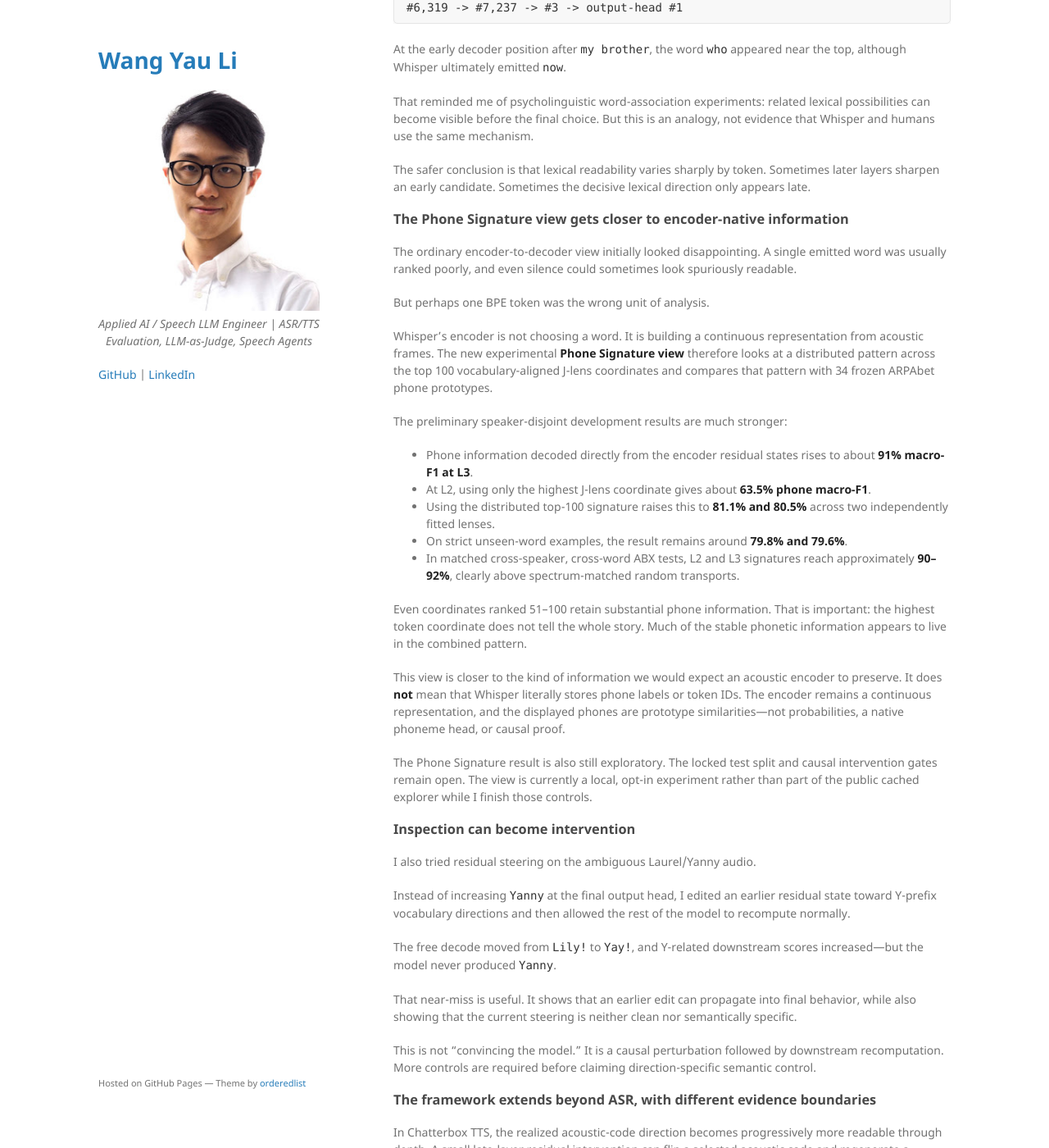
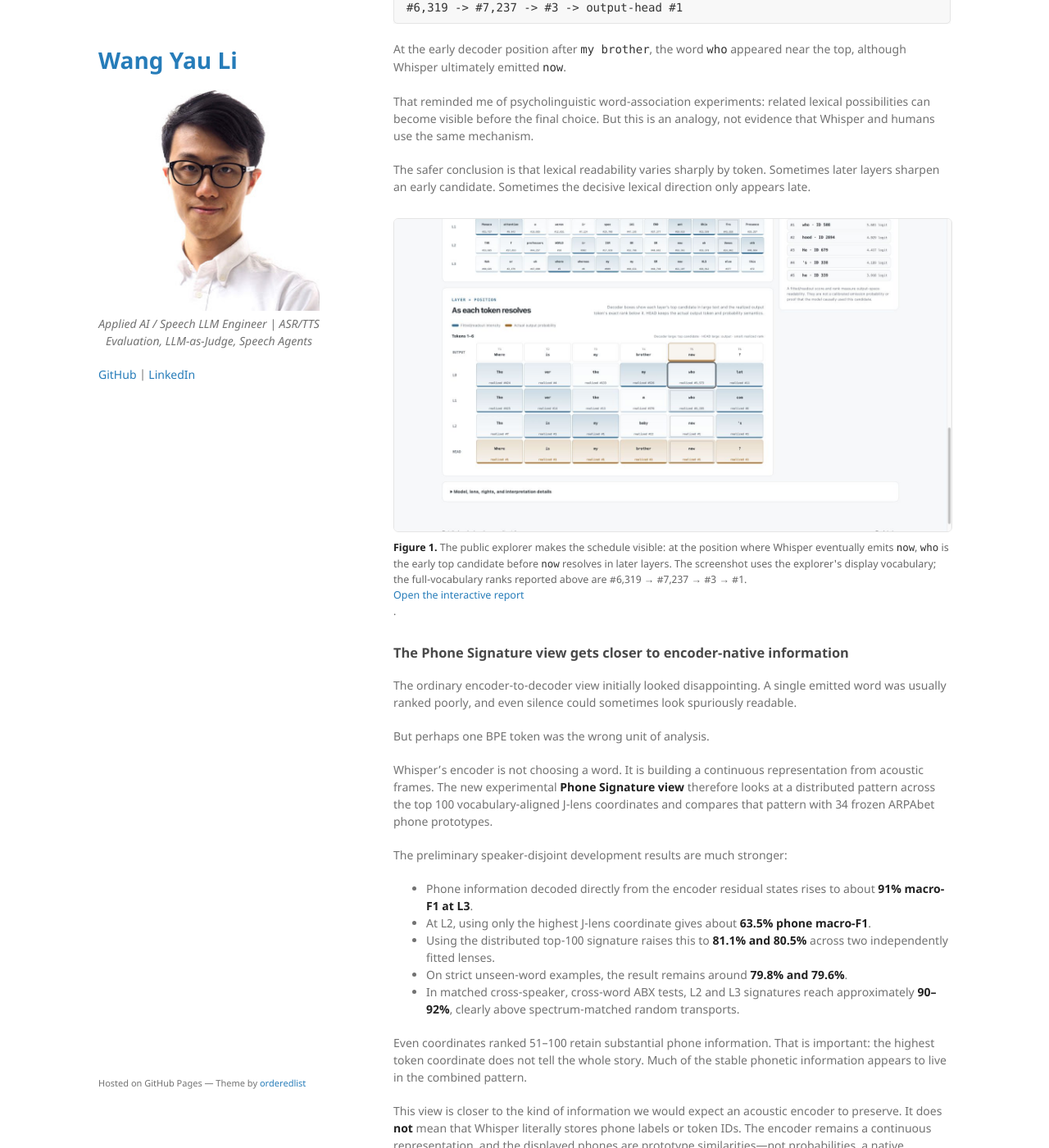
Before and after one commit to kennethli319/kennethli319.github.io, a Jekyll site: the page built from notes/audio-jacobian-lens.md, in a window 1280 px wide and 1400 px high, scrolled down 1578 px. Shown: the whole window at 82% size. Built offline with Jekyll 4.4.1, drawn with Linux system fonts in a browser that asks for light colours; some of the changed text lies outside the part shown.

Commit message:
Add figures to Audio Jacobian Lens note

```diff
--- a/assets/css/style.scss
+++ b/assets/css/style.scss
@@ -2,3 +2,27 @@
 ---
 
 @import "jekyll-theme-minimal";
+
+.note-figure {
+  margin: 1.75rem 0 2rem;
+}
+
+.note-figure a {
+  display: block;
+}
+
+.note-figure img {
+  display: block;
+  width: 100%;
+  height: auto;
+  border: 1px solid #e5e5e5;
+  border-radius: 6px;
+  background: #f8f8f8;
+}
+
+.note-figure figcaption {
+  margin-top: 0.6rem;
+  color: #666;
+  font-size: 0.78rem;
+  line-height: 1.55;
+}
--- a/notes/audio-jacobian-lens.md
+++ b/notes/audio-jacobian-lens.md
@@ -65,6 +65,13 @@ That reminded me of psycholinguistic word-association experiments: related lexic
 
 The safer conclusion is that lexical readability varies sharply by token. Sometimes later layers sharpen an early candidate. Sometimes the decisive lexical direction only appears late.
 
+<figure class="note-figure">
+  <a href="{{ '/assets/img/audio-jacobian-lens/decoder-timing-now.png' | relative_url }}">
+    <img src="{{ '/assets/img/audio-jacobian-lens/decoder-timing-now.png' | relative_url }}" alt="Whisper decoder layer-by-position matrix for Where is my brother now, with now selected. Who is the top early-layer candidate before now becomes top-ranked later." loading="lazy" decoding="async">
+  </a>
+  <figcaption><strong>Figure 1.</strong> The public explorer makes the schedule visible: at the position where Whisper eventually emits <code>now</code>, <code>who</code> is the early top candidate before <code>now</code> resolves in later layers. The screenshot uses the explorer's display vocabulary; the full-vocabulary ranks reported above are #6,319 → #7,237 → #3 → #1. <a href="https://kennethli319.github.io/audio-jacobian-lens/?sample=asr-question">Open the interactive report</a>.</figcaption>
+</figure>
+
 ### The Phone Signature view gets closer to encoder-native information
 
 The ordinary encoder-to-decoder view initially looked disappointing. A single emitted word was usually ranked poorly, and even silence could sometimes look spuriously readable.
@@ -85,7 +92,14 @@ Even coordinates ranked 51–100 retain substantial phone information. That is i
 
 This view is closer to the kind of information we would expect an acoustic encoder to preserve. It does **not** mean that Whisper literally stores phone labels or token IDs. The encoder remains a continuous representation, and the displayed phones are prototype similarities---not probabilities, a native phoneme head, or causal proof.
 
-The Phone Signature result is also still exploratory. The locked test split and causal intervention gates remain open. The view is currently a local, opt-in experiment rather than part of the public cached explorer while I finish those controls.
+<figure class="note-figure">
+  <a href="{{ '/assets/img/audio-jacobian-lens/phone-signature-view.png' | relative_url }}">
+    <img src="{{ '/assets/img/audio-jacobian-lens/phone-signature-view.png' | relative_url }}" alt="Audio Jacobian Lens Phone Signature view for the buzzer example. Four encoder layers show time-ordered ARPAbet phone prototypes, with an L3 B cell selected and its nearest alternatives shown in the inspector." loading="lazy" decoding="async">
+  </a>
+  <figcaption><strong>Figure 2.</strong> A time-ordered Phone Signature for the buzzer example. Each cell is the nearest frozen ARPAbet prototype derived from a distributed top-100 J-signature; the right-hand inspector shows the alternatives for one selected L3 window. These are similarities, not phone probabilities or causal labels. <a href="https://kennethli319.github.io/audio-jacobian-lens/?sample=asr-buzzer">Open the interactive report and switch on Phone Signature view</a>.</figcaption>
+</figure>
+
+The Phone Signature result is still exploratory. The public cached explorer now exposes it as an opt-in diagnostic, while the locked test split and causal intervention gates remain open.
 
 ### Inspection can become intervention
 
@@ -106,6 +120,13 @@ In Chatterbox TTS, the realized acoustic-code direction becomes progressively mo
 But an acoustic-code ID is not a word or phone, and this is not yet end-to-end waveform attribution.
 
 The Apple-silicon MLX path for LFM2.5 Audio also works end to end across its language backbone. However, its current lens is a one-clip integration pilot rather than a validated scientific result. It does not yet explain the audio encoder, adapter, acoustic codebooks, or generated waveform.
+
+<figure class="note-figure">
+  <a href="{{ '/assets/img/audio-jacobian-lens/tts-residual-steering.png' | relative_url }}">
+    <img src="{{ '/assets/img/audio-jacobian-lens/tts-residual-steering.png' | relative_url }}" alt="Recorded Chatterbox TTS causal replay showing a small L20 plus L22 residual edit changing the actual speech-head winner from acoustic code 4106 to 4358 and changing 43 downstream codes." loading="lazy" decoding="async">
+  </a>
+  <figcaption><strong>Figure 3.</strong> A recorded Chatterbox causal replay. A 0.002×-relative-norm edit at L20 + L22 changes the speech-head winner from acoustic code 4106 to 4358, followed by 43 changed downstream codes. This demonstrates propagation through the autoregressive suffix; it does not give acoustic-code IDs word or phone meaning, or establish waveform attribution. <a href="https://kennethli319.github.io/audio-jacobian-lens/tts/?sample=tts-bridge-s9">Open the interactive TTS report</a>.</figcaption>
+</figure>
 
 Failures and evidence boundaries are part of the project rather than details to hide.
 
```
Also changed, not shown: assets/img/audio-jacobian-lens/decoder-timing-now.png (added), assets/img/audio-jacobian-lens/phone-signature-view.png (added), assets/img/audio-jacobian-lens/tts-residual-steering.png (added).
